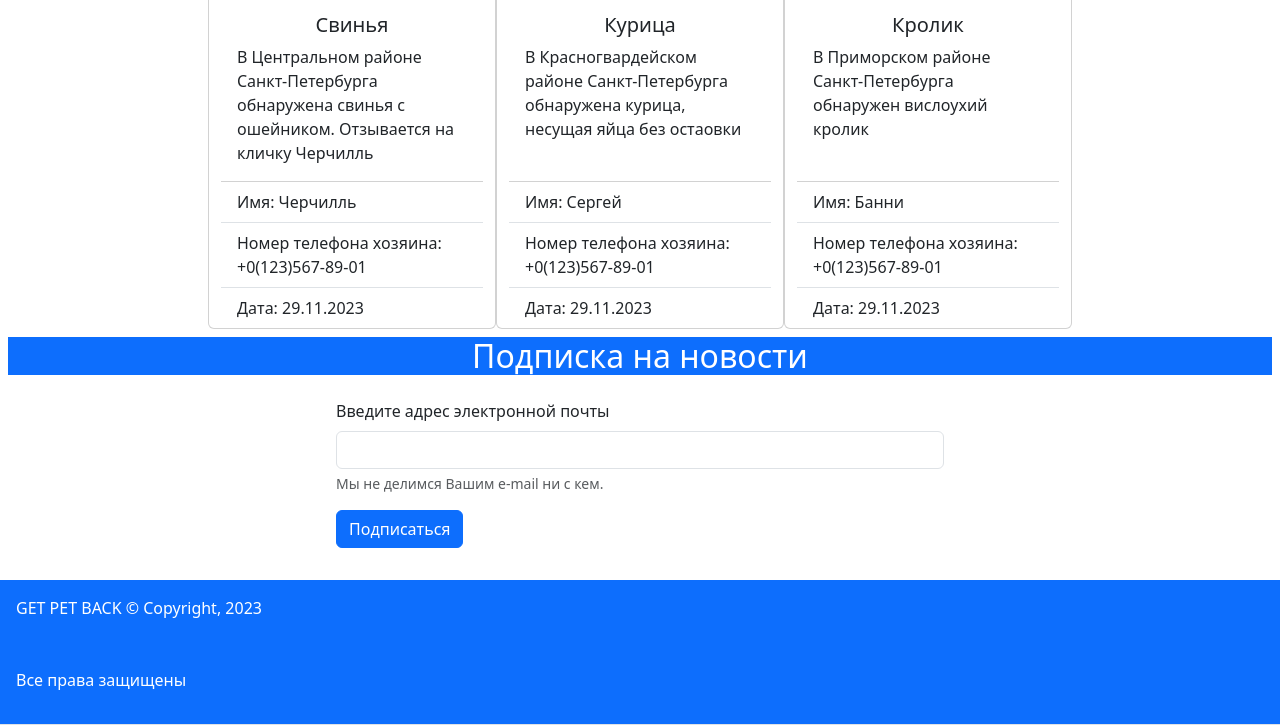
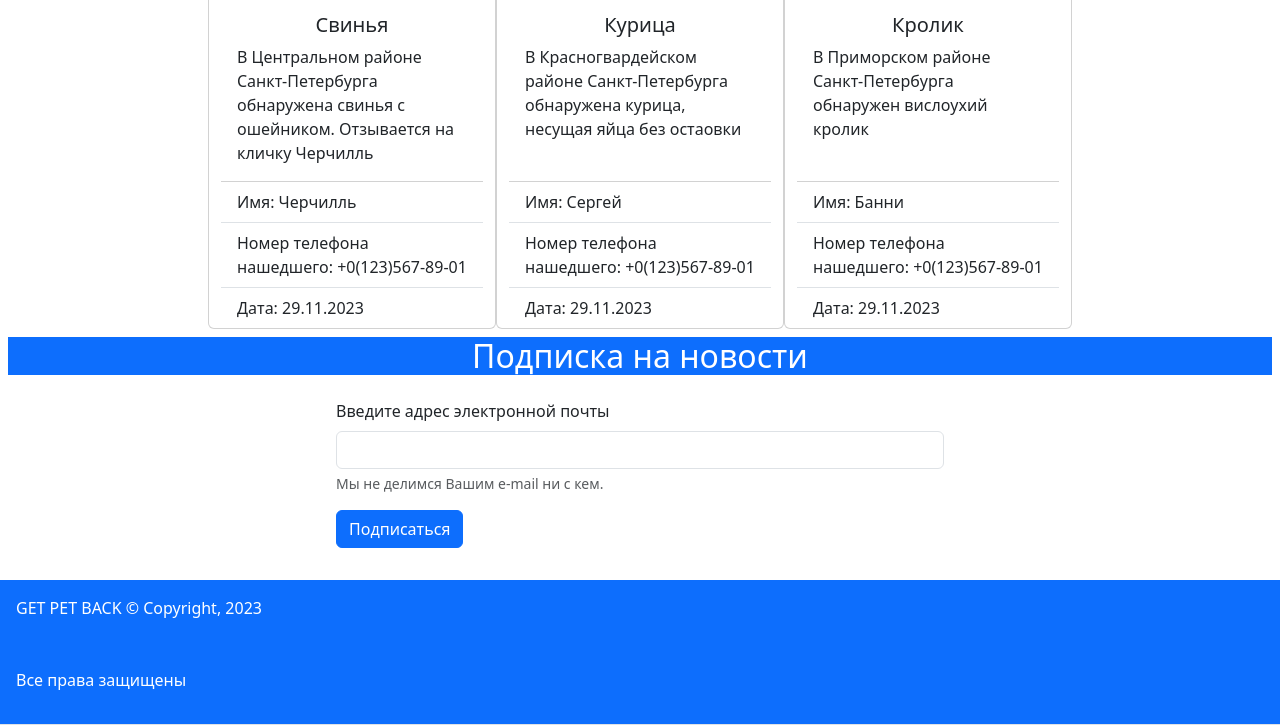
Before and after one commit to 1vnazarov/get_pet_back, a website: page index.html in a window 1280 px wide. Shown: the part 999-1724 px from the top of the page. Drawn offline with nearby package versions, Linux system fonts and the light colour scheme.

Commit message:
Правки текста

```diff
--- a/index.html
+++ b/index.html
@@ -66,7 +66,7 @@
                 </div>
                 <ul class="list-group list-group-flush">
                     <li class="list-group-item">Имя: Черчилль</li>
-                    <li class="list-group-item">Номер телефона хозяина: +0(123)567-89-01</li>
+                    <li class="list-group-item">Номер телефона нашедшего: +0(123)567-89-01</li>
                     <li class="list-group-item">Дата: 29.11.2023</li>
                 </ul>
             </div>
@@ -79,7 +79,7 @@
                 </div>
                 <ul class="list-group list-group-flush">
                     <li class="list-group-item">Имя: Сергей</li>
-                    <li class="list-group-item">Номер телефона хозяина: +0(123)567-89-01</li>
+                    <li class="list-group-item">Номер телефона нашедшего: +0(123)567-89-01</li>
                     <li class="list-group-item">Дата: 29.11.2023</li>
                 </ul>
             </div>
@@ -91,7 +91,7 @@
                 </div>
                 <ul class="list-group list-group-flush">
                     <li class="list-group-item">Имя: Банни</li>
-                    <li class="list-group-item">Номер телефона хозяина: +0(123)567-89-01</li>
+                    <li class="list-group-item">Номер телефона нашедшего: +0(123)567-89-01</li>
                     <li class="list-group-item">Дата: 29.11.2023</li>
                 </ul>
             </div>
```
Also changed, not shown: card.html (+1 -1 lines), profile.html (+3 -3 lines).
